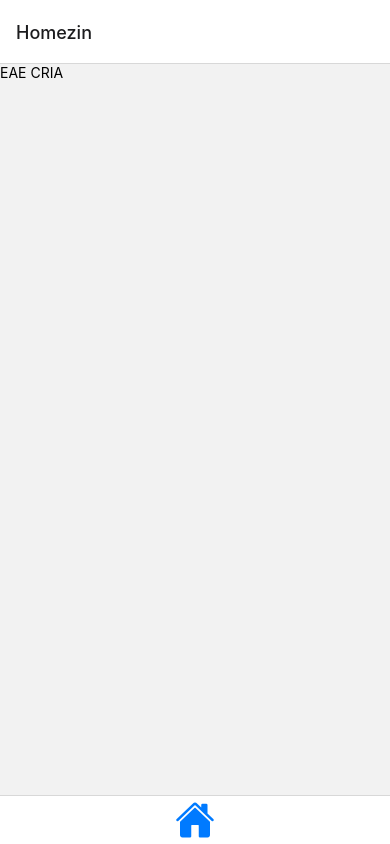
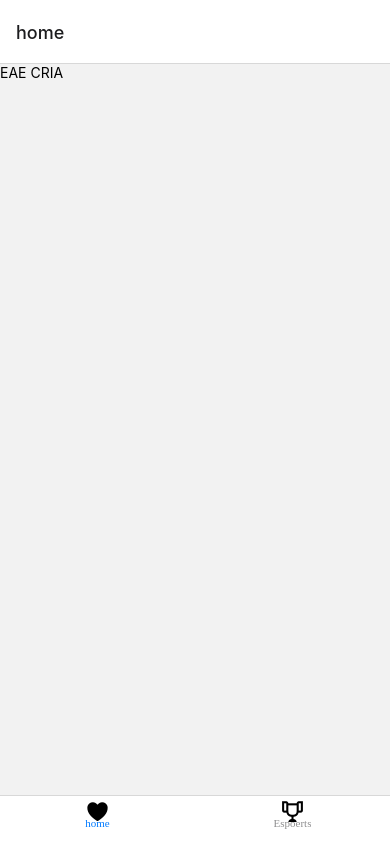
Before and after one commit to LucasEsteves2/CarShop-React-Native, a React Native app: screen /Home in a window 390 px wide. Built offline with nearby package versions, Linux system fonts and the light colour scheme.

Commit message:
ajeitando tab navigation

```diff
--- a/App.js
+++ b/App.js
@@ -1,6 +1,6 @@
 import {NavigationContainer} from '@react-navigation/native';
 import React from 'react';
-import {Routes} from './routes/';
+import {Routes} from './routes/routes';
 
 export default function App() {
   return (
--- a/navigation/tabNavigator.js
+++ b/navigation/tabNavigator.js
@@ -2,8 +2,10 @@ import React from 'react';
 import { createBottomTabNavigator } from '@react-navigation/bottom-tabs';
 //import Cart from '../src/screens/Cart'
 import IconHome from 'react-native-vector-icons/Ionicons';
+const { Navigator, Screen } = createBottomTabNavigator();
 
 import { Home } from '../src/screens/home';
+import { Ionicons, MaterialCommunityIcons } from '@expo/vector-icons';
 
 const Tab = createBottomTabNavigator();
 
@@ -11,19 +13,62 @@ const BottomTabNavigator = () => {
 
   return (
     <Tab.Navigator
-      tabBarOptions={{
+    tabBarOptions={{
+      // evitando que o tab bar fique em cima do input
+      keyboardHidesTabBar: true,
 
-        showLabel: false,
-      }}>
-      <Tab.Screen
-        name="Homezin"
-        component={Home}
-        options={{
-          tabBarIcon: ({ color }) => (
-            <IconHome name="home" size={40} color={color} />
-          ),
-        }}
+      style: {
+        height: 60,
+        backgroundColor: 'black',
+        borderTopWidth: 0,
+      },
+      tabStyle: {
+        alignItems: 'center',
+        justifyContent: 'center',
+      },
+      iconStyle: {
+        flex: 0,
+        width: 20,
+        height: 20,
+      },
+      labelStyle: {
+        fontFamily: 'roboto_400',
+        fontSize: 11,
+        marginTop: 5,
+      },
+    }}
+  >
+    <Screen
+      name="home"
+      component={Home}
+      options={{
+        tabBarIcon: ({ size, focused }) => {
+          return (
+            <Ionicons
+              name="md-heart"
+              size={size}
+            />
+          );
+        },
+      }}
       />
+
+
+  <Tab.Screen
+    name="Espoerts"
+    component={Home}
+    options={{
+      tabBarIcon: ({ size, focused }) => {
+        return (
+          <MaterialCommunityIcons
+            name="trophy-outline"
+            size={size}
+
+          />
+        );
+      },
+    }}
+  />
     </Tab.Navigator>
   );
 };
--- a/package.json
+++ b/package.json
@@ -10,6 +10,7 @@
     "eject": "expo eject"
   },
   "dependencies": {
+    "@expo/vector-icons": "^12.0.5",
     "@react-native-async-storage/async-storage": "^1.15.14",
     "@react-native-masked-view/masked-view": "0.2.5",
     "@react-navigation/bottom-tabs": "^6.0.9",
@@ -29,7 +30,10 @@
     "styled-components": "^5.3.3"
   },
   "devDependencies": {
-    "@babel/core": "^7.12.9"
+    "@babel/core": "^7.12.9",
+    "@types/react": "~17.0.21",
+    "@types/react-native": "~0.64.12",
+    "typescript": "~4.3.5"
   },
   "private": true
 }
--- /dev/null
+++ b/tsconfig.json
@@ -0,0 +1,4 @@
+{
+  "compilerOptions": {},
+  "extends": "expo/tsconfig.base"
+}
```
Also changed, not shown: routes/routes.tsx (renamed from routes/index.js), 2 other files (tests, documents, lock files or other folders).
